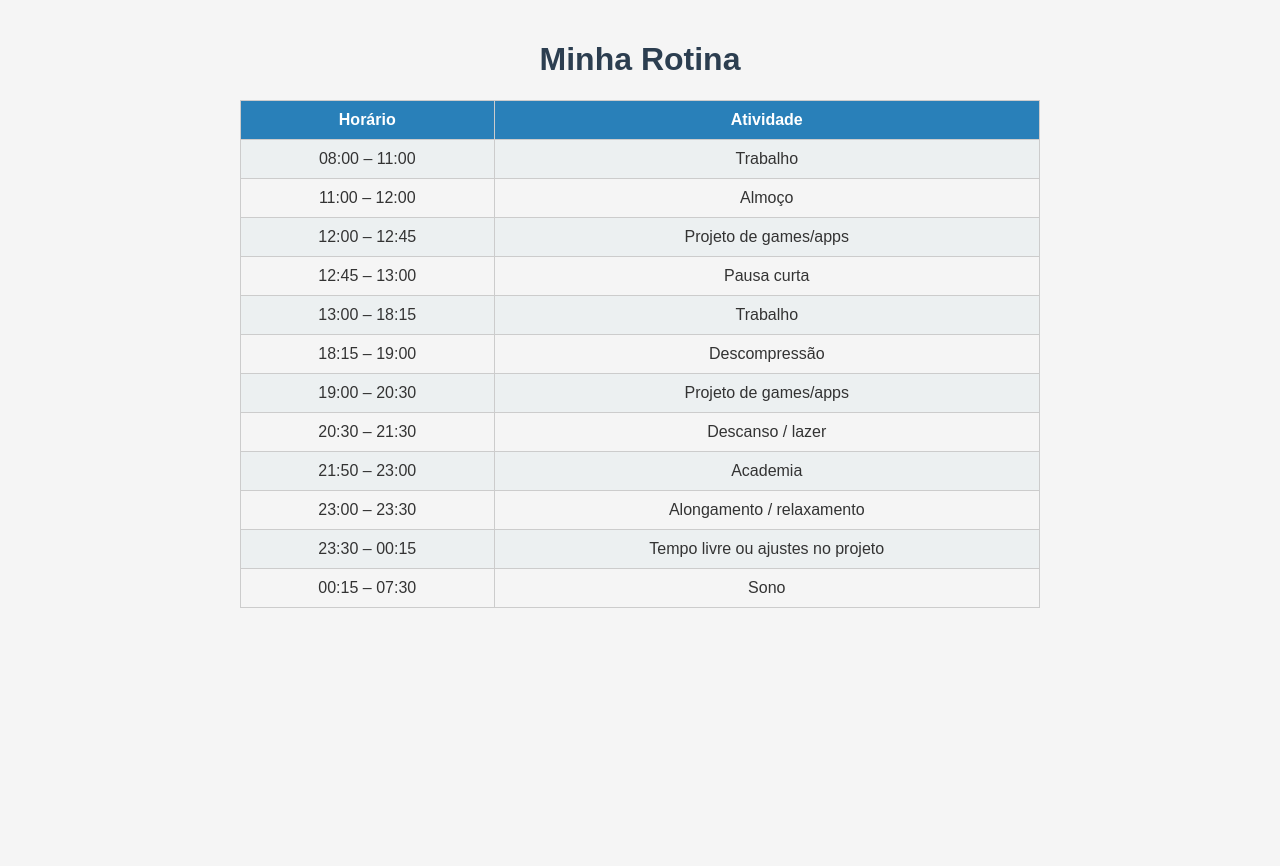
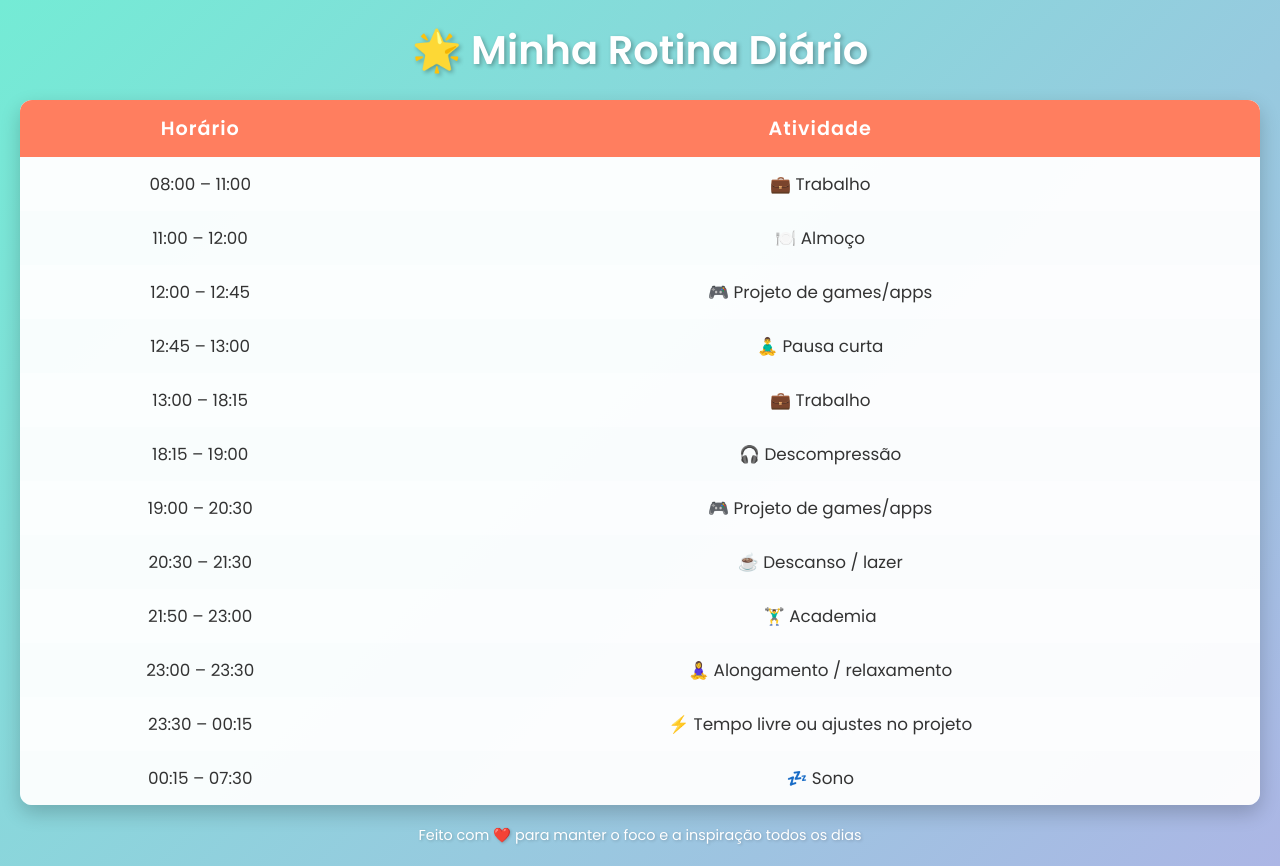
Before and after one commit to lucashebarros/Rotina, a plain HTML site: page rotina.html in a window 1280 px wide. Before the commit the page ends 800 px from the top, so only its background shows below. Drawn offline with Linux system fonts and the light colour scheme.

Commit message:
atualizar o codigo

```diff
--- a/rotina.html
+++ b/rotina.html
@@ -4,46 +4,88 @@
   <meta charset="UTF-8">
   <meta name="viewport" content="width=device-width, initial-scale=1.0">
   <title>Minha Rotina</title>
+  <link href="https://fonts.googleapis.com/css2?family=Poppins:wght@400;600&display=swap" rel="stylesheet">
   <style>
+    * { box-sizing: border-box; margin: 0; padding: 0; }
     body {
-      font-family: Arial, sans-serif;
-      background: #f5f5f5;
+      font-family: 'Poppins', sans-serif;
+      background: linear-gradient(135deg, #74ebd5, #ACB6E5);
       color: #333;
-      max-width: 800px;
-      margin: auto;
       padding: 20px;
     }
-    h1 { text-align: center; color: #2c3e50; }
+    h1 {
+      text-align: center;
+      font-size: 2.5em;
+      color: #fff;
+      margin-bottom: 20px;
+      text-shadow: 2px 2px 4px rgba(0,0,0,0.3);
+    }
+    .schedule {
+      background: rgba(255,255,255,0.9);
+      border-radius: 12px;
+      box-shadow: 0 8px 20px rgba(0,0,0,0.2);
+      overflow: hidden;
+      animation: fadeIn 1.2s ease;
+    }
     table {
       width: 100%;
       border-collapse: collapse;
-      margin-top: 20px;
     }
     th, td {
-      border: 1px solid #ccc;
-      padding: 10px;
+      padding: 14px;
       text-align: center;
     }
-    th { background: #2980b9; color: white; }
-    tr:nth-child(even) { background: #ecf0f1; }
+    th {
+      background: #ff7e5f;
+      color: #fff;
+      font-size: 1.2em;
+      letter-spacing: 1px;
+    }
+    tr:nth-child(even) { background: rgba(255,255,255,0.7); }
+    tr:nth-child(odd) { background: rgba(255,255,255,0.5); }
+    td {
+      font-size: 1.05em;
+    }
+    .icon {
+      margin-right: 8px;
+    }
+    @keyframes fadeIn {
+      from { opacity: 0; transform: translateY(10px); }
+      to { opacity: 1; transform: translateY(0); }
+    }
+    footer {
+      text-align: center;
+      margin-top: 20px;
+      color: #fff;
+      font-size: 0.9em;
+      text-shadow: 1px 1px 3px rgba(0,0,0,0.2);
+    }
   </style>
 </head>
 <body>
-  <h1>Minha Rotina</h1>
-  <table>
-    <tr><th>Horário</th><th>Atividade</th></tr>
-    <tr><td>08:00 – 11:00</td><td>Trabalho</td></tr>
-    <tr><td>11:00 – 12:00</td><td>Almoço</td></tr>
-    <tr><td>12:00 – 12:45</td><td>Projeto de games/apps</td></tr>
-    <tr><td>12:45 – 13:00</td><td>Pausa curta</td></tr>
-    <tr><td>13:00 – 18:15</td><td>Trabalho</td></tr>
-    <tr><td>18:15 – 19:00</td><td>Descompressão</td></tr>
-    <tr><td>19:00 – 20:30</td><td>Projeto de games/apps</td></tr>
-    <tr><td>20:30 – 21:30</td><td>Descanso / lazer</td></tr>
-    <tr><td>21:50 – 23:00</td><td>Academia</td></tr>
-    <tr><td>23:00 – 23:30</td><td>Alongamento / relaxamento</td></tr>
-    <tr><td>23:30 – 00:15</td><td>Tempo livre ou ajustes no projeto</td></tr>
-    <tr><td>00:15 – 07:30</td><td>Sono</td></tr>
-  </table>
+  <h1>🌟 Minha Rotina Diário</h1>
+  <div class="schedule">
+    <table>
+      <tr>
+        <th>Horário</th>
+        <th>Atividade</th>
+      </tr>
+      <tr><td>08:00 – 11:00</td><td>💼 Trabalho</td></tr>
+      <tr><td>11:00 – 12:00</td><td>🍽️ Almoço</td></tr>
+      <tr><td>12:00 – 12:45</td><td>🎮 Projeto de games/apps</td></tr>
+      <tr><td>12:45 – 13:00</td><td>🧘‍♂️ Pausa curta</td></tr>
+      <tr><td>13:00 – 18:15</td><td>💼 Trabalho</td></tr>
+      <tr><td>18:15 – 19:00</td><td>🎧 Descompressão</td></tr>
+      <tr><td>19:00 – 20:30</td><td>🎮 Projeto de games/apps</td></tr>
+      <tr><td>20:30 – 21:30</td><td>☕ Descanso / lazer</td></tr>
+      <tr><td>21:50 – 23:00</td><td>🏋️‍♂️ Academia</td></tr>
+      <tr><td>23:00 – 23:30</td><td>🧘‍♀️ Alongamento / relaxamento</td></tr>
+      <tr><td>23:30 – 00:15</td><td>⚡ Tempo livre ou ajustes no projeto</td></tr>
+      <tr><td>00:15 – 07:30</td><td>💤 Sono</td></tr>
+    </table>
+  </div>
+  <footer>
+    Feito com ❤️ para manter o foco e a inspiração todos os dias
+  </footer>
 </body>
 </html>
```
